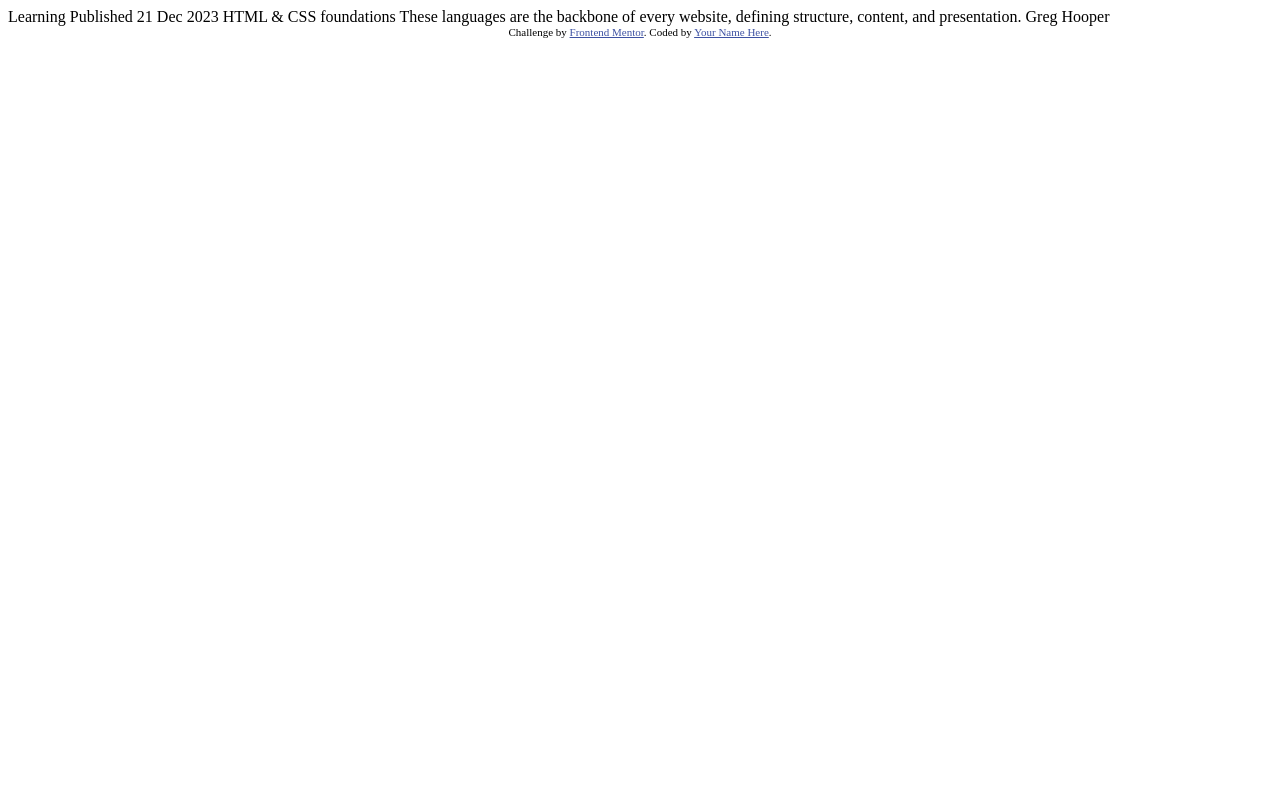
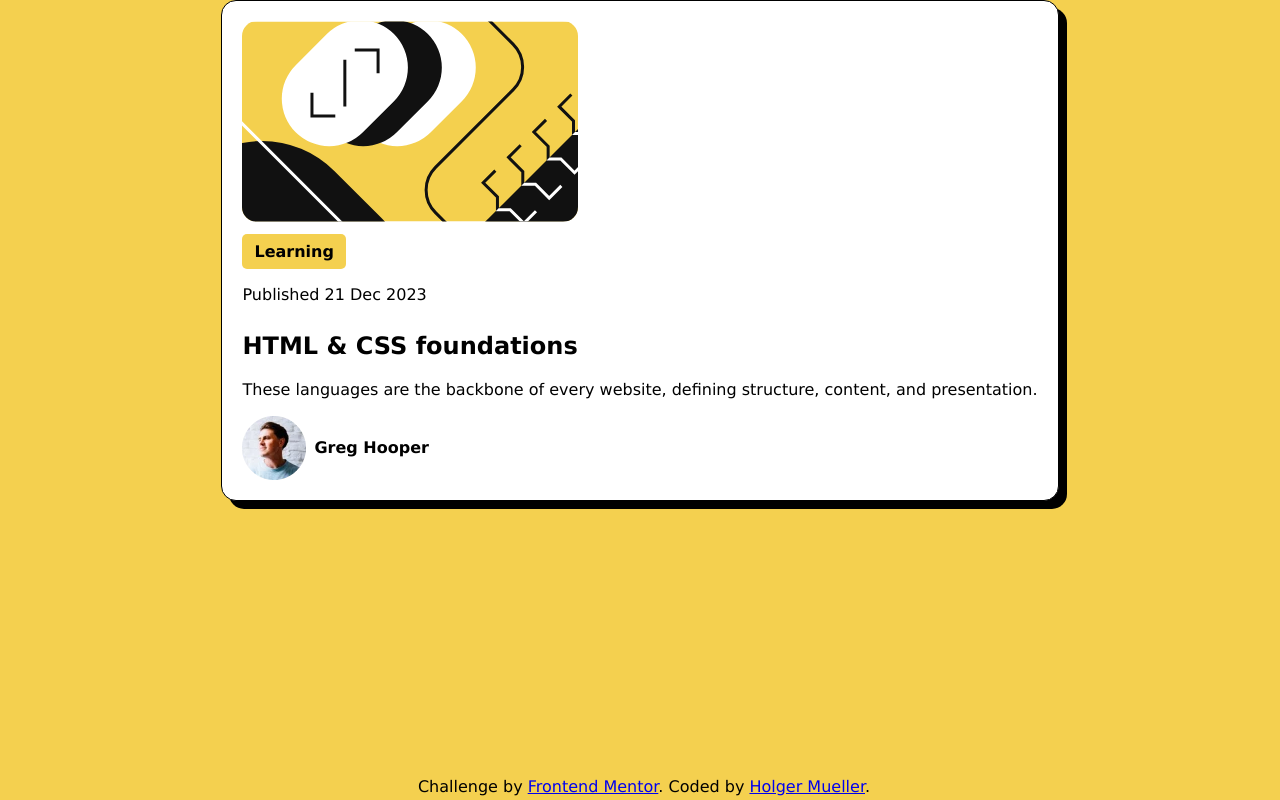
Before and after one commit to Holgermueller/blog-preview-card-main, a plain HTML site: page index.html in a window 1280 px wide. Drawn offline with Linux system fonts and the light colour scheme.

Commit message:
started challenge

```diff
--- a/index.html
+++ b/index.html
@@ -1,34 +1,156 @@
 <!DOCTYPE html>
 <html lang="en">
   <head>
-  <meta charset="UTF-8">
-  <meta name="viewport" content="width=device-width, initial-scale=1.0"> <!-- displays site properly based on user's device -->
+    <meta charset="UTF-8" />
+    <meta name="viewport" content="width=device-width, initial-scale=1.0" />
+    <!-- displays site properly based on user's device -->
 
-  <link rel="icon" type="image/png" sizes="32x32" href="./assets/images/favicon-32x32.png">
+    <link
+      rel="icon"
+      type="image/png"
+      sizes="32x32"
+      href="./assets/images/favicon-32x32.png"
+    />
+
+    <link rel="stylesheet" href="style.css" />
 
     <title>Frontend Mentor | Blog preview card</title>
 
     <!-- Feel free to remove these styles or customise in your own stylesheet 👍 -->
-  <style>
-    .attribution { font-size: 11px; text-align: center; }
-    .attribution a { color: hsl(228, 45%, 44%); }
-  </style>
   </head>
   <body>
+    <div class="card-container">
+      <div class="card">
+        <div class="svg-container"></div>
+        <svg
+          xmlns="http://www.w3.org/2000/svg"
+          width="336"
+          height="201"
+          fill="none"
+          viewBox="0 0 336 201"
+        >
+          <g clip-path="url(#a)">
+            <path fill="#F4D04E" d="M0 .5h336v200H0z" />
+            <rect
+              width="139"
+              height="95"
+              x="87.996"
+              y="77.729"
+              fill="#fff"
+              rx="47.5"
+              transform="rotate(-45 87.996 77.729)"
+            />
+            <rect
+              width="139"
+              height="95"
+              x="54.055"
+              y="77.729"
+              fill="#111"
+              rx="47.5"
+              transform="rotate(-45 54.055 77.729)"
+            />
+            <path
+              fill="#111"
+              d="M234.864 209.036 451.4-7.5l67.175 67.175-216.536 216.536z"
+            />
+            <rect
+              width="139"
+              height="95"
+              x="20.114"
+              y="77.729"
+              fill="#fff"
+              rx="47.5"
+              transform="rotate(-45 20.114 77.729)"
+            />
+            <rect
+              width="204.19"
+              height="270.554"
+              fill="#111"
+              rx="102.095"
+              transform="scale(-1 1) rotate(45 -103.887 14.564)"
+            />
+            <path
+              stroke="#fff"
+              stroke-width="3"
+              d="m6.69-357.5 135.583 135.727c12.481 12.494 12.481 32.737 0 45.231L-45.544 11.475c-12.481 12.494-12.481 32.737 0 45.23L107.088 209.5"
+            />
+            <path
+              stroke="#111"
+              stroke-width="3"
+              d="M69.965 71.719v23.334h23.334M136.079 52.273V28.94h-23.334M102.845 38.838v46.67M210.364-37.5l60.873 60.873c12.497 12.496 12.497 32.758 0 45.254l-77.745 77.746c-12.497 12.496-12.497 32.758 0 45.254l69.872 69.873"
+            />
+            <path
+              stroke="#111"
+              stroke-width="3"
+              d="m253.339 149.574-12.144 12.145 14.256 14.257v12.672h12.673l13.729 13.729 12.145-12.145M278.685 124.228l-12.145 12.145 14.257 14.257v12.673h12.673l13.729 13.729 12.145-12.145M304.031 98.883l-12.145 12.144 14.257 14.257v12.673h12.673l13.729 13.729 12.144-12.145M329.376 73.537l-12.145 12.145 14.257 14.257v12.672h12.673l13.729 13.729 12.145-12.144"
+            />
+            <path
+              stroke="#fff"
+              stroke-width="5"
+              d="m354.722 48.191-12.145 12.145 14.257 14.257v12.673h12.673l13.729 13.729 12.145-12.145"
+            />
+            <mask
+              id="b"
+              width="285"
+              height="285"
+              x="234"
+              y="-8"
+              maskUnits="userSpaceOnUse"
+              style="mask-type: alpha"
+            >
+              <path
+                fill="#111"
+                d="M234.864 209.036 451.4-7.5l67.175 67.175-216.536 216.536z"
+              />
+            </mask>
+            <g stroke="#fff" mask="url(#b)">
+              <path
+                stroke-width="3"
+                d="m253.339 149.574-12.144 12.145 14.256 14.257v12.672h12.673l13.729 13.729 12.145-12.145M278.685 124.228l-12.145 12.145 14.257 14.257v12.673h12.673l13.729 13.729 12.145-12.145M304.031 98.883l-12.145 12.144 14.257 14.257v12.673h12.673l13.729 13.729 12.144-12.145M329.376 73.537l-12.145 12.145 14.257 14.257v12.672h12.673l13.729 13.729 12.145-12.145"
+              />
+              <path
+                stroke-width="5"
+                d="m354.722 48.191-12.145 12.145 14.257 14.257v12.673h12.673l13.729 13.729 12.145-12.145"
+              />
+            </g>
+          </g>
+          <defs>
+            <clipPath id="a">
+              <path fill="#fff" d="M0 .5h336v200H0z" />
+            </clipPath>
+          </defs>
+        </svg>
 
-  Learning
+        <div class="text-container">
+          <strong>Learning</strong>
 
-  Published 21 Dec 2023
+          <p class="date">Published 21 Dec 2023</p>
 
-  HTML & CSS foundations
+          <h2>HTML & CSS foundations</h2>
 
-  These languages are the backbone of every website, defining structure, content, and presentation.
+          <p>
+            These languages are the backbone of every website, defining
+            structure, content, and presentation.
+          </p>
 
-  Greg Hooper
+          <div class="author">
+            <img src="/assets/images/image-avatar.webp" alt="image-avatar" />
+            <span class="author-name">Greg Hooper</span>
+          </div>
+        </div>
+      </div>
+    </div>
 
+    <footer>
       <div class="attribution">
-    Challenge by <a href="https://www.frontendmentor.io?ref=challenge" target="_blank">Frontend Mentor</a>.
-    Coded by <a href="#">Your Name Here</a>.
+        Challenge by
+        <a href="https://www.frontendmentor.io?ref=challenge" target="_blank"
+          >Frontend Mentor</a
+        >. Coded by
+        <a href="https://holgermueller.github.io/portfolio/" target="_blank"
+          >Holger Mueller</a
+        >.
       </div>
+    </footer>
   </body>
 </html>
--- /dev/null
+++ b/style.css
@@ -0,0 +1,65 @@
+body,
+html {
+  padding: 0;
+  margin: 0;
+  text-align: center;
+  height: 100vh;
+  background-color: rgb(244, 208, 79);
+  font-family: "Lucida Sans", "Lucida Sans Regular", "Lucida Grande",
+    "Lucida Sans Unicode", Geneva, Verdana, sans-serif;
+}
+
+.card-container {
+  display: grid;
+  place-items: center;
+  align-content: center;
+}
+
+.card {
+  border: 1px solid rgb(0, 0, 0);
+  background-color: rgb(255, 255, 255);
+  border-radius: 15px;
+  padding: 20px;
+  width: max-content;
+  max-width: max-content;
+  margin: auto;
+  text-align: left;
+  box-shadow: 8px 8px rgb(0, 0, 0);
+}
+
+svg {
+  border-radius: 15px;
+}
+
+.text-container {
+  margin: 16px 0 0;
+}
+
+strong {
+  background-color: rgb(244, 208, 79);
+  padding: 8px 12px;
+  border-radius: 5px;
+}
+
+.date {
+  padding: 8px 0;
+}
+
+.author {
+  display: flex;
+
+  align-items: center;
+}
+
+span {
+  font-weight: bold;
+  margin-left: 8px;
+}
+
+footer {
+  bottom: 0;
+  left: 0;
+  position: absolute;
+  width: 100%;
+  padding: 4px;
+}
```
Lines whose indentation alone changed are shown as unchanged.
